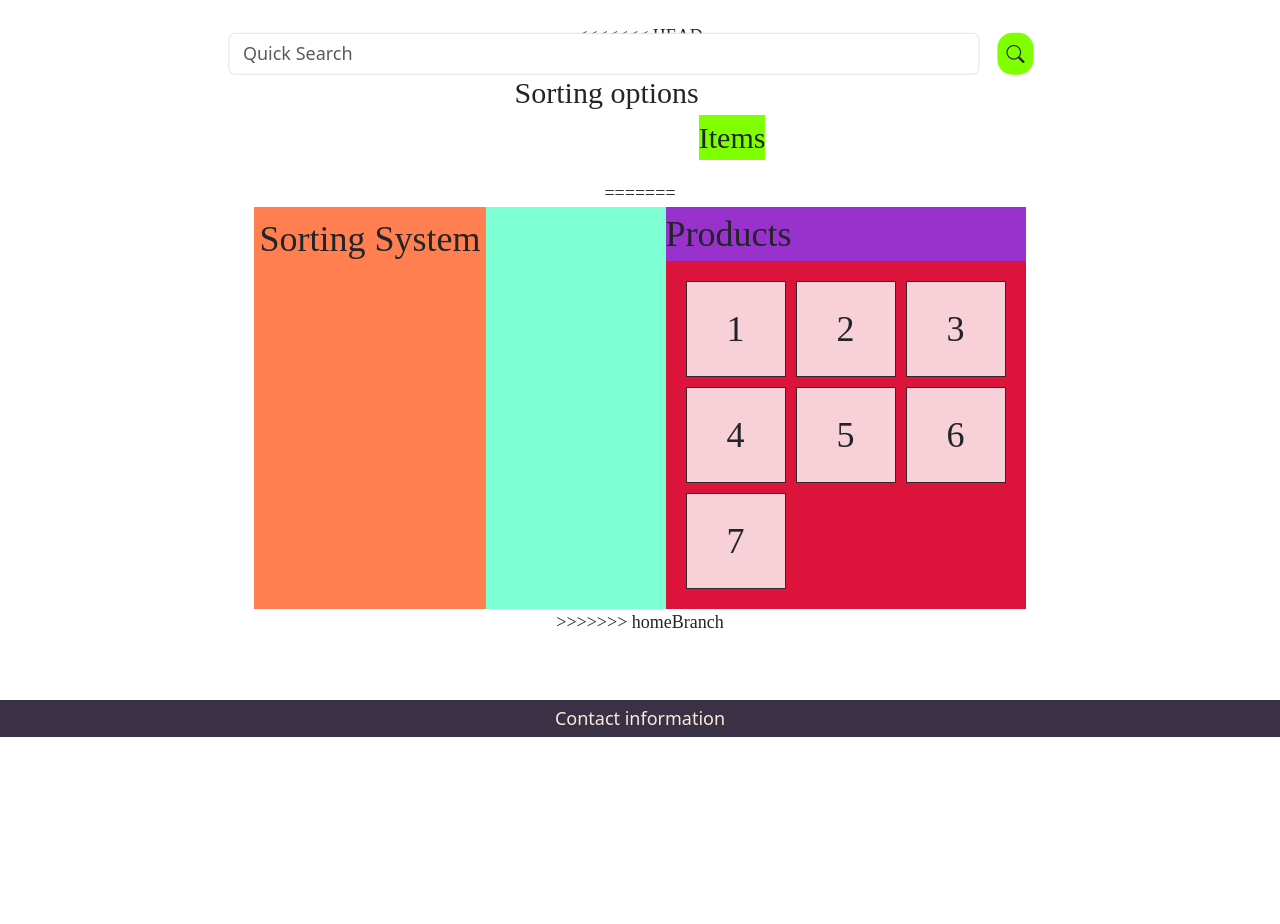
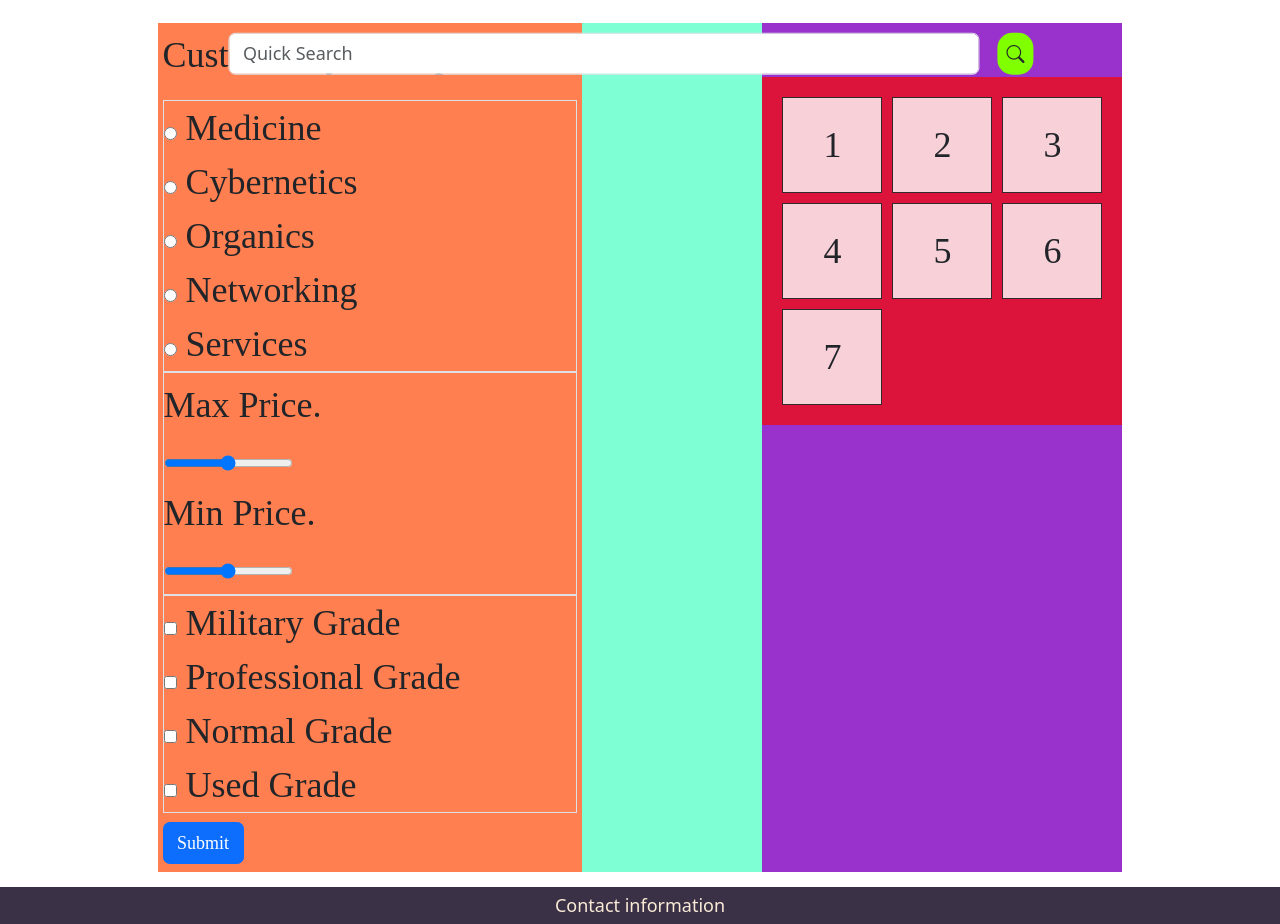
Before and after one commit to Kaynhurst/ITC4214-Final, a Django app: page /products/ in a window 1280 px wide. Shown: the part 126-1050 px from the top of the page. Before the commit the page ends 863 px from the top, so only its background shows below. Run offline with Django 5.2, Linux system fonts and the light colour scheme.

Commit message:
Product Page Sorting System Layout

```diff
--- a/cyberwareStore/products/templates/products/index.html
+++ b/cyberwareStore/products/templates/products/index.html
@@ -1,6 +1,9 @@
 {% extends "base.html" %}
 
 {% block title%} Products {% endblock %}
+
+
+<!--Page specific CSS -->
 
 {% load static %}
 {% block extra_css %}
@@ -8,24 +11,53 @@
 {% endblock %}
 
 {% block content %}
-<<<<<<< HEAD
-
-<div  id = "content" class="grid-container">
-    <div class="item1" id="sorting">
-        Sorting options
-    </div>
-
-    <div class="item2" id ="items">
-        Items
-    </div>
-
-</div>
-=======
 <body>
     <div id="main" class="grid-container">
+
         <div class="itemSort">
-            Sorting System
+            <p class="sortHeader">Customize your experience !</p>
+
+            <form class="sortMain">
+
+                <!-- Type of product Radio Buttons -->
+                <div class="border border-rounded mn-3">
+                <input type="radio" id = "meds" name="productType" value="Medicine">
+                    <label for="meds">Medicine</label><br>
+                <input type="radio" id = "cybernetics" name="productType" value="Cybernetics">
+                    <label for="cybernetics">Cybernetics</label><br>
+                <input type="radio" id = "organics" name="productType" value="Organics">
+                    <label for="organics">Organics</label><br>
+                <input type="radio" id = "network" name="productType" value="Networking">
+                    <label for="network">Networking</label><br>
+                <input type="radio" id = "service" name="productType" value="Services">
+                    <label for="service">Services</label><br>
+                </div>
+
+                <!-- Price Range Buttons -->
+                <div class="border border-rounded mn-3">
+                    <label class="pt-1" for="priceRangeMax">Max Price.</label><br>
+                <input type="range" min="1" max="100" value="50" class="slider" id="priceRangeMax"><br>
+                    <label for="priceRangeMin">Min Price.</label><br>
+                <input type="range" min="1" max="100" value="50" class="slider" id="priceRangeMin">
+                </div>
+
+                <!-- Product Grade Type -->
+                <div class="border border-rounded">
+                    <input type="checkbox" id="military" name ="military" value="Military">
+                        <label for="military">Military Grade</label><br>
+                    <input type="checkbox" id="professional" name ="professional" value="Professional">
+                        <label for="professional">Professional Grade</label><br>
+                    <input type="checkbox" id="normal" name ="normal" value="Normal">
+                        <label for="normal">Normal Grade</label><br>
+                    <input type="checkbox" id="used" name ="used" value="Used">
+                        <label for="used">Used Grade</label><br>
+                </div>
+
+                <input class="btn btn-primary" type="submit" value="Submit" onclick="alert('Hello')">
+            </form>
+
         </div>
+
         <div class="products">
             Products
             <div id = "itemLayout" class="grid-container">
@@ -54,5 +86,4 @@
         </div>
     </div>
 </body>
->>>>>>> homeBranch
 {% endblock %}
```
